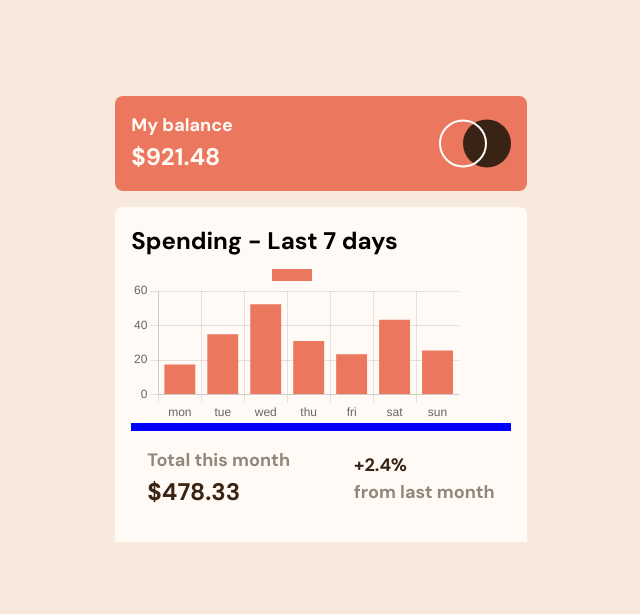
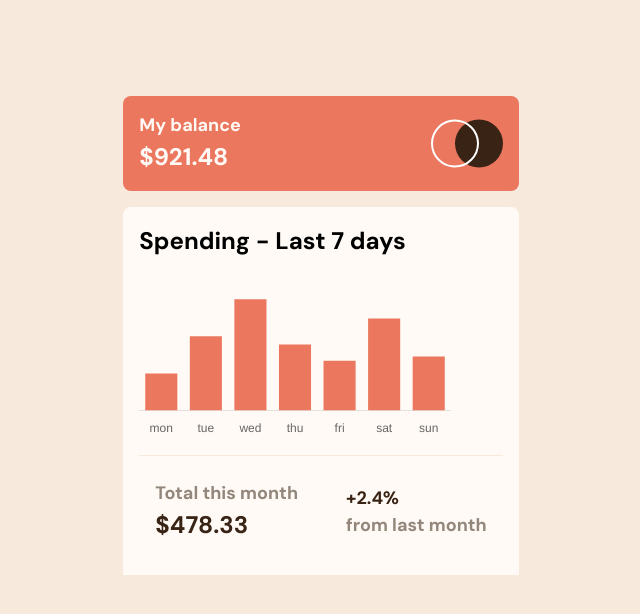
Before and after one commit to sclingan/expense-chart1, a React (Vite) app: page / in a window 1280 px wide. Shown: the top 614 px of the page, without its empty margins (319-959 px from the left). Built offline with nearby package versions, Linux system fonts and the light colour scheme.

Commit message:
Styling graph and tooltips

```diff
--- a/src/App.css
+++ b/src/App.css
@@ -56,6 +56,12 @@
     --ff: 'Dm Sans';
   }
 
+  /* TODO:
+     fix responsive chart sizes
+     fix spacing on footer
+     fix tooltip
+  */
+
   body {
     display: flex;
     justify-content: center;
@@ -104,7 +110,9 @@
   }
 
   #myChart {
-    border-bottom: 0.5rem solid blue;
+    border-bottom: 0.1rem solid  var(--cream);
+    padding-bottom: 1rem;
+    padding-top: 1.5rem;
   }
 
   /* Footer */
@@ -112,13 +120,17 @@
     display: flex;
     justify-content: space-between;
     align-items: center;
-    gap: 4rem;
+    gap: 3rem;
     background-color: var(--pale-orange);
     border-bottom-left-radius: 0.5rem;
     border-bottom-right-radius: 0.5rem;
-    padding-block: 1rem;
+    padding-top: 1.5rem;
+    padding-bottom: 1rem;
     padding-inline: 1rem;
     color: var(--medium-brown);
+  }
+
+  .div-total {
   }
 
   .total {
--- a/src/section.tsx
+++ b/src/section.tsx
@@ -23,9 +23,22 @@ ChartJS.register(
   responsive: true,
   plugins: {
     legend: {
-      position: 'top' as const,
+      display: false
     },
     },
+    scales: {
+      x: {
+        grid: {
+          display: false
+        }
+      },
+      y: {
+        display: false,
+        grid: {
+          display: false,
+        }
+      }
+    }
 };
 
 function Section() {
@@ -36,12 +49,12 @@ function Section() {
    const data = {
     labels,
     datasets:  [{
-      label: '',
       data: amount,
-      backgroundColor: 'hsl(10, 79%, 65%)'
+      backgroundColor: 'hsl(10, 79%, 65%)',
+      // hoverBackgroundColor: 'hsl(186, 34%, 60%)'
+      hoverBackgroundColor: 'hsl(20, 100%, 65%)'
     }],
-
-  }
+  };
 
 
 
@@ -63,6 +76,5 @@ function Section() {
         </footer>
       </section>
     )
-  }
-
+    }
   export default Section
```
